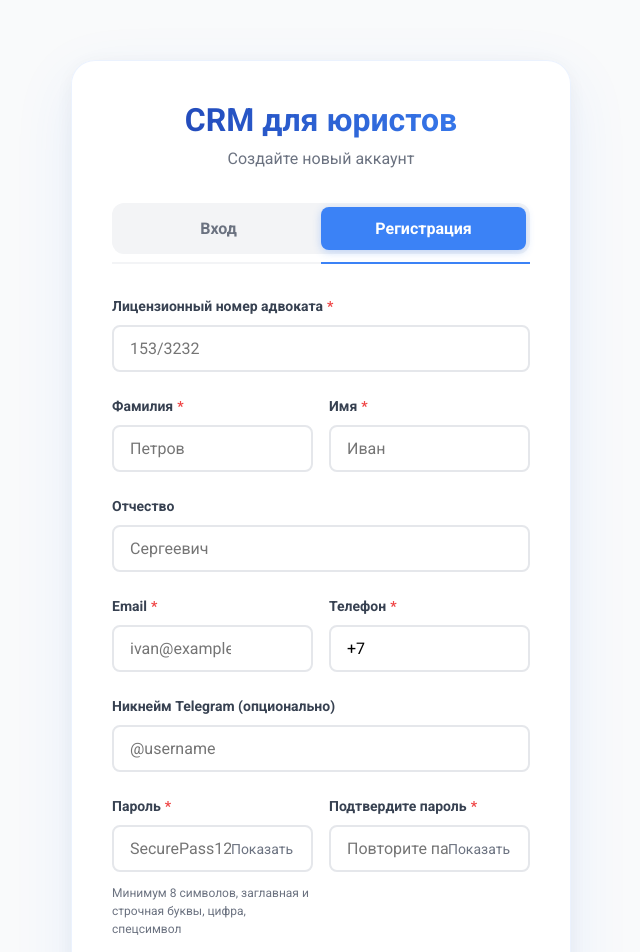
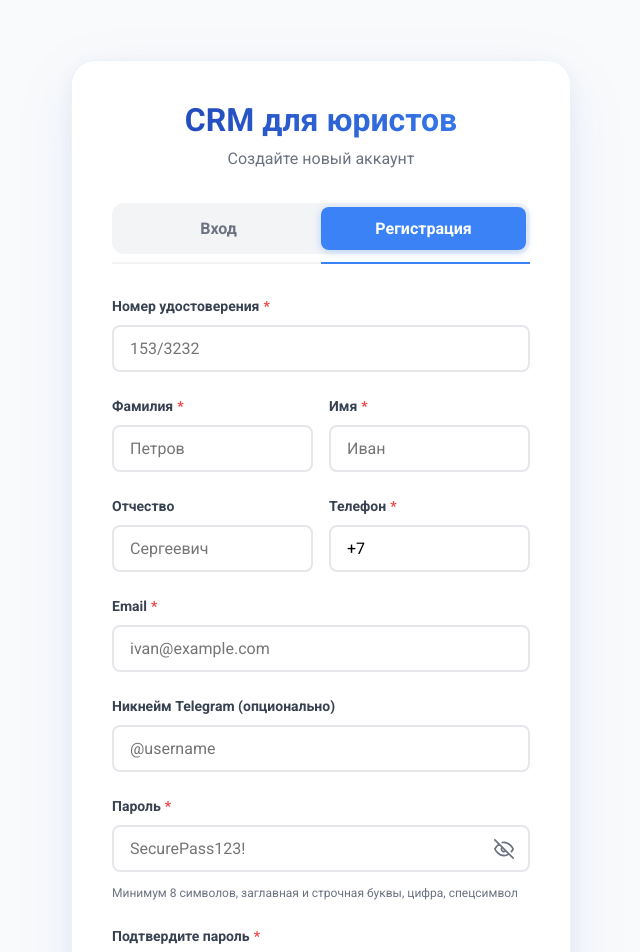
Before and after one commit to heavenyoung1/bloom_front, a React (Vite) app: page /register in a window 1280 px wide. Shown: the top 952 px of the page, without its empty margins (319-959 px from the left). Built offline with nearby package versions, Linux system fonts and the light colour scheme.

Commit message:
Наведение порядка

```diff
--- a/src/components/CRM/Profile/Profile.tsx
+++ b/src/components/CRM/Profile/Profile.tsx
@@ -175,7 +175,7 @@ const Profile: React.FC = () => {
                 )}
                 {user?.license_id && (
                   <p className={styles.profileDetail}>
-                    <span className={styles.detailLabel}>Лицензия:</span> {user.license_id}
+                    <span className={styles.detailLabel}>Номер удостоверения:</span> {user.license_id}
                   </p>
                 )}
               </div>
@@ -238,7 +238,7 @@ const Profile: React.FC = () => {
                 </div>
                 <div className={styles.formRow}>
                   <label className={styles.label}>
-                    Номер лицензии
+                    Номер удостоверения
                     <input
                       type="text"
                       name="license_id"
--- a/src/components/ForgotPasswordForm/ForgotPasswordForm.module.scss
+++ b/src/components/ForgotPasswordForm/ForgotPasswordForm.module.scss
@@ -91,15 +91,22 @@
   border: none;
   color: #6b7280;
   cursor: pointer;
-  font-size: 18px;
   padding: 4px;
   display: flex;
   align-items: center;
   justify-content: center;
+  transition: color 0.2s ease;
+  width: 28px;
+  height: 28px;
+
+  svg {
+    width: 100%;
+    height: 100%;
+  }
 }
 
 .passwordToggle:hover {
-  color: #374151;
+  color: #3b82f6;
 }
 
 .error {
--- a/src/components/ForgotPasswordForm/ForgotPasswordForm.tsx
+++ b/src/components/ForgotPasswordForm/ForgotPasswordForm.tsx
@@ -401,7 +401,16 @@ const ForgotPasswordForm: React.FC<ForgotPasswordFormProps> = ({
               onClick={() => setShowPassword(!showPassword)}
               title={showPassword ? "Скрыть пароль" : "Показать пароль"}
             >
-              {showPassword ? "👁️" : "👁️‍🗨️"}
+              {showPassword ? (
+                <svg width="20" height="20" viewBox="0 0 24 24" fill="none" xmlns="http://www.w3.org/2000/svg">
+                  <path d="M1 12C1 12 5 4 12 4C19 4 23 12 23 12C23 12 19 20 12 20C5 20 1 12 1 12Z" stroke="currentColor" strokeWidth="2" strokeLinecap="round" strokeLinejoin="round"/>
+                  <circle cx="12" cy="12" r="3" stroke="currentColor" strokeWidth="2" strokeLinecap="round" strokeLinejoin="round"/>
+                </svg>
+              ) : (
+                <svg width="20" height="20" viewBox="0 0 24 24" fill="none" xmlns="http://www.w3.org/2000/svg">
+                  <path d="M17.94 17.94C16.2306 19.243 14.1491 19.9649 12 20C5 20 1 12 1 12C2.24389 9.68192 3.96914 7.65663 6.06 6.06M9.9 4.24C10.5883 4.0789 11.2931 3.99836 12 4C19 4 23 12 23 12C22.393 13.1356 21.6691 14.2048 20.84 15.19M14.12 14.12C13.8454 14.4148 13.5141 14.6512 13.1462 14.8151C12.7782 14.9791 12.3809 15.0673 11.9781 15.0744C11.5753 15.0815 11.1751 15.0074 10.8016 14.8565C10.4281 14.7056 10.0887 14.4811 9.80385 14.1962C9.51897 13.9113 9.29439 13.572 9.14351 13.1984C8.99262 12.8249 8.91853 12.4247 8.92563 12.0219C8.93274 11.6191 9.02091 11.2218 9.18488 10.8538C9.34884 10.4859 9.58525 10.1546 9.88 9.88M1 1L23 23" stroke="currentColor" strokeWidth="2" strokeLinecap="round" strokeLinejoin="round"/>
+                </svg>
+              )}
             </button>
           </div>
           {resetErrors.password && <span className={styles.error}>{resetErrors.password}</span>}
@@ -431,7 +440,16 @@ const ForgotPasswordForm: React.FC<ForgotPasswordFormProps> = ({
               onClick={() => setShowConfirmPassword(!showConfirmPassword)}
               title={showConfirmPassword ? "Скрыть пароль" : "Показать пароль"}
             >
-              {showConfirmPassword ? "👁️" : "👁️‍🗨️"}
+              {showConfirmPassword ? (
+                <svg width="20" height="20" viewBox="0 0 24 24" fill="none" xmlns="http://www.w3.org/2000/svg">
+                  <path d="M1 12C1 12 5 4 12 4C19 4 23 12 23 12C23 12 19 20 12 20C5 20 1 12 1 12Z" stroke="currentColor" strokeWidth="2" strokeLinecap="round" strokeLinejoin="round"/>
+                  <circle cx="12" cy="12" r="3" stroke="currentColor" strokeWidth="2" strokeLinecap="round" strokeLinejoin="round"/>
+                </svg>
+              ) : (
+                <svg width="20" height="20" viewBox="0 0 24 24" fill="none" xmlns="http://www.w3.org/2000/svg">
+                  <path d="M17.94 17.94C16.2306 19.243 14.1491 19.9649 12 20C5 20 1 12 1 12C2.24389 9.68192 3.96914 7.65663 6.06 6.06M9.9 4.24C10.5883 4.0789 11.2931 3.99836 12 4C19 4 23 12 23 12C22.393 13.1356 21.6691 14.2048 20.84 15.19M14.12 14.12C13.8454 14.4148 13.5141 14.6512 13.1462 14.8151C12.7782 14.9791 12.3809 15.0673 11.9781 15.0744C11.5753 15.0815 11.1751 15.0074 10.8016 14.8565C10.4281 14.7056 10.0887 14.4811 9.80385 14.1962C9.51897 13.9113 9.29439 13.572 9.14351 13.1984C8.99262 12.8249 8.91853 12.4247 8.92563 12.0219C8.93274 11.6191 9.02091 11.2218 9.18488 10.8538C9.34884 10.4859 9.58525 10.1546 9.88 9.88M1 1L23 23" stroke="currentColor" strokeWidth="2" strokeLinecap="round" strokeLinejoin="round"/>
+                </svg>
+              )}
             </button>
           </div>
           {resetErrors.confirmPassword && (
--- a/src/components/LoginForm/LoginForm.module.scss
+++ b/src/components/LoginForm/LoginForm.module.scss
@@ -93,13 +93,18 @@
   border: none;
   color: #6b7280;
   cursor: pointer;
-  font-size: 14px;
-  padding: 4px 8px;
+  padding: 4px;
   display: flex;
   align-items: center;
   justify-content: center;
-  font-weight: 500;
   transition: color 0.2s ease;
+  width: 28px;
+  height: 28px;
+
+  svg {
+    width: 100%;
+    height: 100%;
+  }
 }
 
 .passwordToggle:hover {
--- a/src/components/LoginForm/LoginForm.tsx
+++ b/src/components/LoginForm/LoginForm.tsx
@@ -262,7 +262,16 @@ const LoginForm: React.FC = () => {
               onClick={() => setShowPassword(!showPassword)}
               title={showPassword ? "Скрыть пароль" : "Показать пароль"}
             >
-              {showPassword ? "Скрыть" : "Показать"}
+              {showPassword ? (
+                <svg width="20" height="20" viewBox="0 0 24 24" fill="none" xmlns="http://www.w3.org/2000/svg">
+                  <path d="M1 12C1 12 5 4 12 4C19 4 23 12 23 12C23 12 19 20 12 20C5 20 1 12 1 12Z" stroke="currentColor" strokeWidth="2" strokeLinecap="round" strokeLinejoin="round"/>
+                  <circle cx="12" cy="12" r="3" stroke="currentColor" strokeWidth="2" strokeLinecap="round" strokeLinejoin="round"/>
+                </svg>
+              ) : (
+                <svg width="20" height="20" viewBox="0 0 24 24" fill="none" xmlns="http://www.w3.org/2000/svg">
+                  <path d="M17.94 17.94C16.2306 19.243 14.1491 19.9649 12 20C5 20 1 12 1 12C2.24389 9.68192 3.96914 7.65663 6.06 6.06M9.9 4.24C10.5883 4.0789 11.2931 3.99836 12 4C19 4 23 12 23 12C22.393 13.1356 21.6691 14.2048 20.84 15.19M14.12 14.12C13.8454 14.4148 13.5141 14.6512 13.1462 14.8151C12.7782 14.9791 12.3809 15.0673 11.9781 15.0744C11.5753 15.0815 11.1751 15.0074 10.8016 14.8565C10.4281 14.7056 10.0887 14.4811 9.80385 14.1962C9.51897 13.9113 9.29439 13.572 9.14351 13.1984C8.99262 12.8249 8.91853 12.4247 8.92563 12.0219C8.93274 11.6191 9.02091 11.2218 9.18488 10.8538C9.34884 10.4859 9.58525 10.1546 9.88 9.88M1 1L23 23" stroke="currentColor" strokeWidth="2" strokeLinecap="round" strokeLinejoin="round"/>
+                </svg>
+              )}
             </button>
           </div>
 
--- a/src/components/RegistrationForm/RegistrationForm.module.scss
+++ b/src/components/RegistrationForm/RegistrationForm.module.scss
@@ -131,13 +131,18 @@
   border: none;
   color: #6b7280;
   cursor: pointer;
-  font-size: 14px;
-  padding: 4px 8px;
+  padding: 4px;
   display: flex;
   align-items: center;
   justify-content: center;
-  font-weight: 500;
   transition: color 0.2s ease;
+  width: 28px;
+  height: 28px;
+
+  svg {
+    width: 100%;
+    height: 100%;
+  }
 }
 
 .passwordToggle:hover {
--- a/src/components/RegistrationForm/RegistrationForm.tsx
+++ b/src/components/RegistrationForm/RegistrationForm.tsx
@@ -87,9 +87,9 @@ const RegistrationForm: React.FC = () => {
   const validateForm = (): boolean => {
     const newErrors: FormErrors = {};
 
-    // Валидация лицензии (формат: XXX/XXXX)
+    // Валидация номера удостоверения (формат: XXX/XXXX)
     if (!formData.license_id) {
-      newErrors.license_id = 'Лицензионный номер обязателен';
+      newErrors.license_id = 'Номер удостоверения обязателен';
     } else if (!/^\d{1,5}\/\d{1,5}$/.test(formData.license_id)) {
       newErrors.license_id = 'Формат: 123/4567';
     }
@@ -341,10 +341,10 @@ const RegistrationForm: React.FC = () => {
   return (
     <div className={styles.registrationForm}>
       <form className={styles.form} onSubmit={handleSubmit}>
-        {/* Лицензионный номер */}
+        {/* Номер удостоверения */}
         <div className={styles.formGroup}>
           <label className={styles.label}>
-            Лицензионный номер адвоката <span className={styles.required}>*</span>
+            Номер удостоверения <span className={styles.required}>*</span>
           </label>
           <input
             type="text"
@@ -390,7 +390,8 @@ const RegistrationForm: React.FC = () => {
           </div>
         </div>
 
-        {/* Отчество */}
+        {/* Отчество и Телефон в одной строке */}
+        <div className={styles.row}>
           <div className={styles.formGroup}>
             <label className={styles.label}>
               Отчество
@@ -404,23 +405,6 @@ const RegistrationForm: React.FC = () => {
               className={`${styles.input} ${errors.patronymic ? styles.inputError : ''}`}
             />
             {errors.patronymic && <span className={styles.error}>{errors.patronymic}</span>}
-        </div>
-
-        {/* Контакты в одной строке */}
-        <div className={styles.row}>
-          <div className={styles.formGroup}>
-            <label className={styles.label}>
-              Email <span className={styles.required}>*</span>
-            </label>
-            <input
-              type="email"
-              name="email"
-              value={formData.email}
-              onChange={handleInputChange}
-              placeholder="ivan@example.com"
-              className={`${styles.input} ${errors.email ? styles.inputError : ''}`}
-            />
-            {errors.email && <span className={styles.error}>{errors.email}</span>}
           </div>
 
           <div className={styles.formGroup}>
@@ -437,6 +421,22 @@ const RegistrationForm: React.FC = () => {
             />
             {errors.phone && <span className={styles.error}>{errors.phone}</span>}
           </div>
+        </div>
+
+        {/* Email */}
+        <div className={styles.formGroup}>
+          <label className={styles.label}>
+            Email <span className={styles.required}>*</span>
+          </label>
+          <input
+            type="email"
+            name="email"
+            value={formData.email}
+            onChange={handleInputChange}
+            placeholder="ivan@example.com"
+            className={`${styles.input} ${errors.email ? styles.inputError : ''}`}
+          />
+          {errors.email && <span className={styles.error}>{errors.email}</span>}
         </div>
 
         {/* Telegram */}
@@ -457,8 +457,7 @@ const RegistrationForm: React.FC = () => {
           )}
         </div>
 
-        {/* Пароли в одной строке */}
-        <div className={styles.row}>
+        {/* Пароль */}
         <div className={styles.formGroup}>
           <label className={styles.label}>
             Пароль <span className={styles.required}>*</span>
@@ -478,7 +477,16 @@ const RegistrationForm: React.FC = () => {
               onClick={() => setShowPassword(!showPassword)}
               title={showPassword ? "Скрыть пароль" : "Показать пароль"}
             >
-                {showPassword ? "Скрыть" : "Показать"}
+              {showPassword ? (
+                <svg width="20" height="20" viewBox="0 0 24 24" fill="none" xmlns="http://www.w3.org/2000/svg">
+                  <path d="M1 12C1 12 5 4 12 4C19 4 23 12 23 12C23 12 19 20 12 20C5 20 1 12 1 12Z" stroke="currentColor" strokeWidth="2" strokeLinecap="round" strokeLinejoin="round"/>
+                  <circle cx="12" cy="12" r="3" stroke="currentColor" strokeWidth="2" strokeLinecap="round" strokeLinejoin="round"/>
+                </svg>
+              ) : (
+                <svg width="20" height="20" viewBox="0 0 24 24" fill="none" xmlns="http://www.w3.org/2000/svg">
+                  <path d="M17.94 17.94C16.2306 19.243 14.1491 19.9649 12 20C5 20 1 12 1 12C2.24389 9.68192 3.96914 7.65663 6.06 6.06M9.9 4.24C10.5883 4.0789 11.2931 3.99836 12 4C19 4 23 12 23 12C22.393 13.1356 21.6691 14.2048 20.84 15.19M14.12 14.12C13.8454 14.4148 13.5141 14.6512 13.1462 14.8151C12.7782 14.9791 12.3809 15.0673 11.9781 15.0744C11.5753 15.0815 11.1751 15.0074 10.8016 14.8565C10.4281 14.7056 10.0887 14.4811 9.80385 14.1962C9.51897 13.9113 9.29439 13.572 9.14351 13.1984C8.99262 12.8249 8.91853 12.4247 8.92563 12.0219C8.93274 11.6191 9.02091 11.2218 9.18488 10.8538C9.34884 10.4859 9.58525 10.1546 9.88 9.88M1 1L23 23" stroke="currentColor" strokeWidth="2" strokeLinecap="round" strokeLinejoin="round"/>
+                </svg>
+              )}
             </button>
           </div>
           {errors.password && <span className={styles.error}>{errors.password}</span>}
@@ -487,6 +495,7 @@ const RegistrationForm: React.FC = () => {
           </div>
         </div>
 
+        {/* Подтвердите пароль */}
         <div className={styles.formGroup}>
           <label className={styles.label}>
             Подтвердите пароль <span className={styles.required}>*</span>
@@ -506,13 +515,21 @@ const RegistrationForm: React.FC = () => {
               onClick={() => setShowConfirmPassword(!showConfirmPassword)}
               title={showConfirmPassword ? "Скрыть пароль" : "Показать пароль"}
             >
-                {showConfirmPassword ? "Скрыть" : "Показать"}
+              {showConfirmPassword ? (
+                <svg width="20" height="20" viewBox="0 0 24 24" fill="none" xmlns="http://www.w3.org/2000/svg">
+                  <path d="M1 12C1 12 5 4 12 4C19 4 23 12 23 12C23 12 19 20 12 20C5 20 1 12 1 12Z" stroke="currentColor" strokeWidth="2" strokeLinecap="round" strokeLinejoin="round"/>
+                  <circle cx="12" cy="12" r="3" stroke="currentColor" strokeWidth="2" strokeLinecap="round" strokeLinejoin="round"/>
+                </svg>
+              ) : (
+                <svg width="20" height="20" viewBox="0 0 24 24" fill="none" xmlns="http://www.w3.org/2000/svg">
+                  <path d="M17.94 17.94C16.2306 19.243 14.1491 19.9649 12 20C5 20 1 12 1 12C2.24389 9.68192 3.96914 7.65663 6.06 6.06M9.9 4.24C10.5883 4.0789 11.2931 3.99836 12 4C19 4 23 12 23 12C22.393 13.1356 21.6691 14.2048 20.84 15.19M14.12 14.12C13.8454 14.4148 13.5141 14.6512 13.1462 14.8151C12.7782 14.9791 12.3809 15.0673 11.9781 15.0744C11.5753 15.0815 11.1751 15.0074 10.8016 14.8565C10.4281 14.7056 10.0887 14.4811 9.80385 14.1962C9.51897 13.9113 9.29439 13.572 9.14351 13.1984C8.99262 12.8249 8.91853 12.4247 8.92563 12.0219C8.93274 11.6191 9.02091 11.2218 9.18488 10.8538C9.34884 10.4859 9.58525 10.1546 9.88 9.88M1 1L23 23" stroke="currentColor" strokeWidth="2" strokeLinecap="round" strokeLinejoin="round"/>
+                </svg>
+              )}
             </button>
           </div>
           {errors.confirm_password && (
             <span className={styles.error}>{errors.confirm_password}</span>
           )}
-          </div>
         </div>
 
         {/* Согласие с условиями */}
```
Lines whose indentation alone changed are shown as unchanged.
